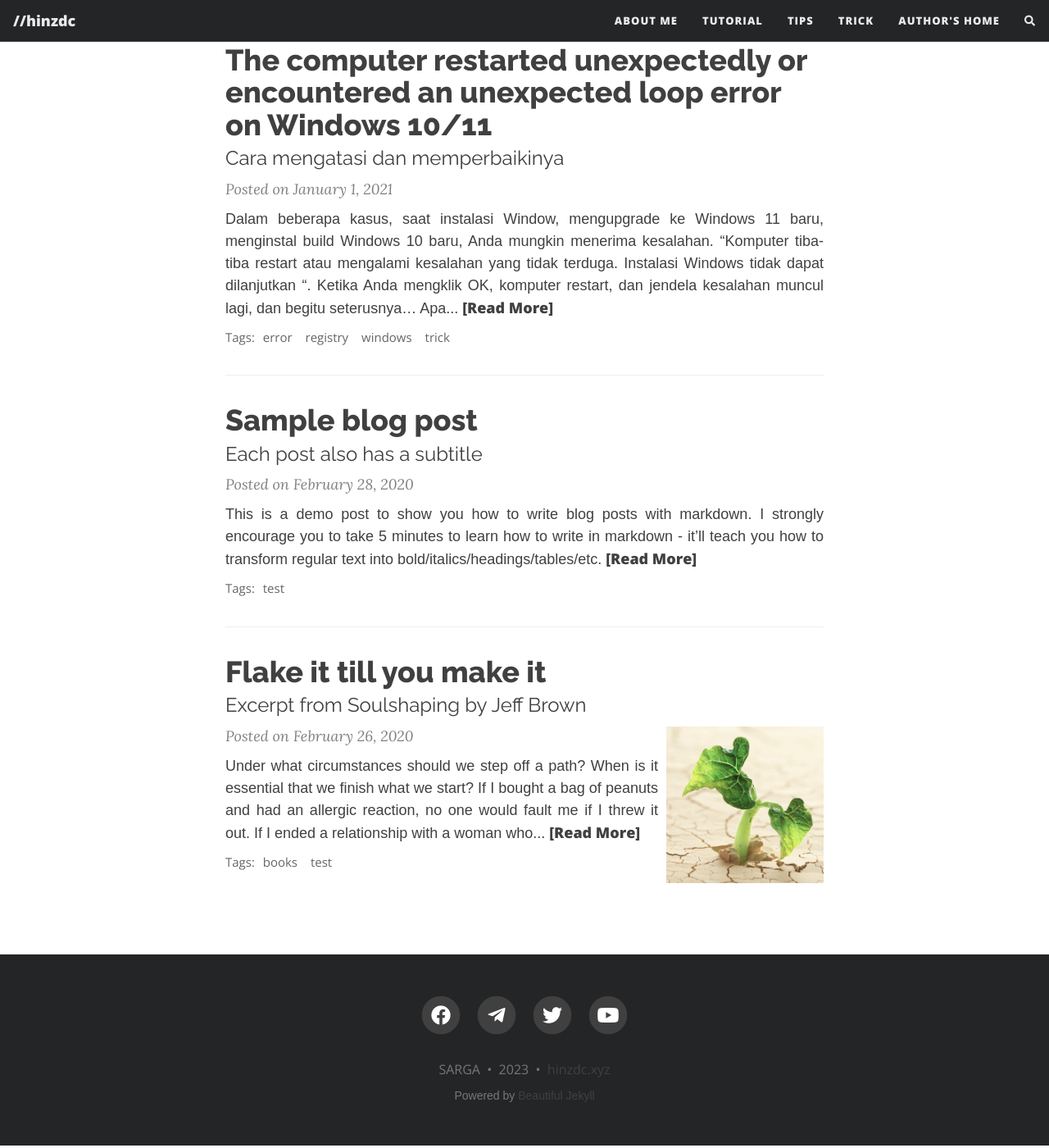
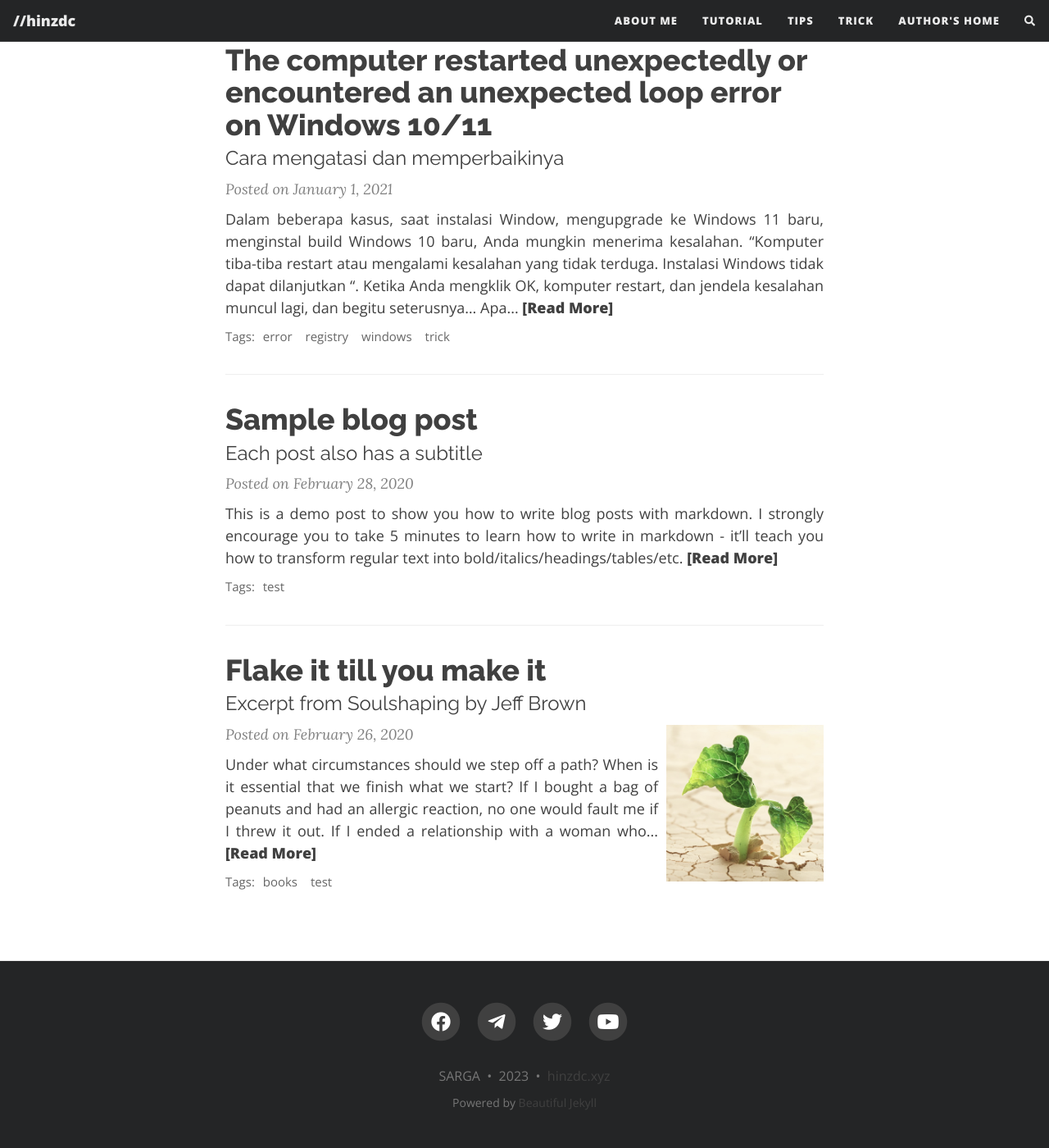
Before and after one commit to hinzdc/blog, a Jekyll site: the page built from index.html, in a window 1280 px wide and 1400 px high, scrolled down 285 px. Shown: the whole window at 82% size. Built offline with Jekyll 4.4.1, drawn with Linux system fonts in a browser that asks for light colours; nearby versions of some CDN libraries; the list of posts is cut into pages by our own code; comment, search, counter and statistics services are not loaded.

Commit message:
Update beautifuljekyll.css

```diff
--- a/assets/css/beautifuljekyll.css
+++ b/assets/css/beautifuljekyll.css
@@ -8,11 +8,11 @@ layout: null
 
 html {
   font-size: 100%
-  font-family: 'Ralewaybold', sans-serif;
+  font-family: 'Open Sans', sans-serif;
 }
 
 body {
-  font-family: 'Ralewaybold', sans-serif;
+  font-family: 'Open Sans', sans-serif;
   font-size: 1.125rem;
   color: {{ site.text-col | default: "#404040" }};
   position: relative;
```
